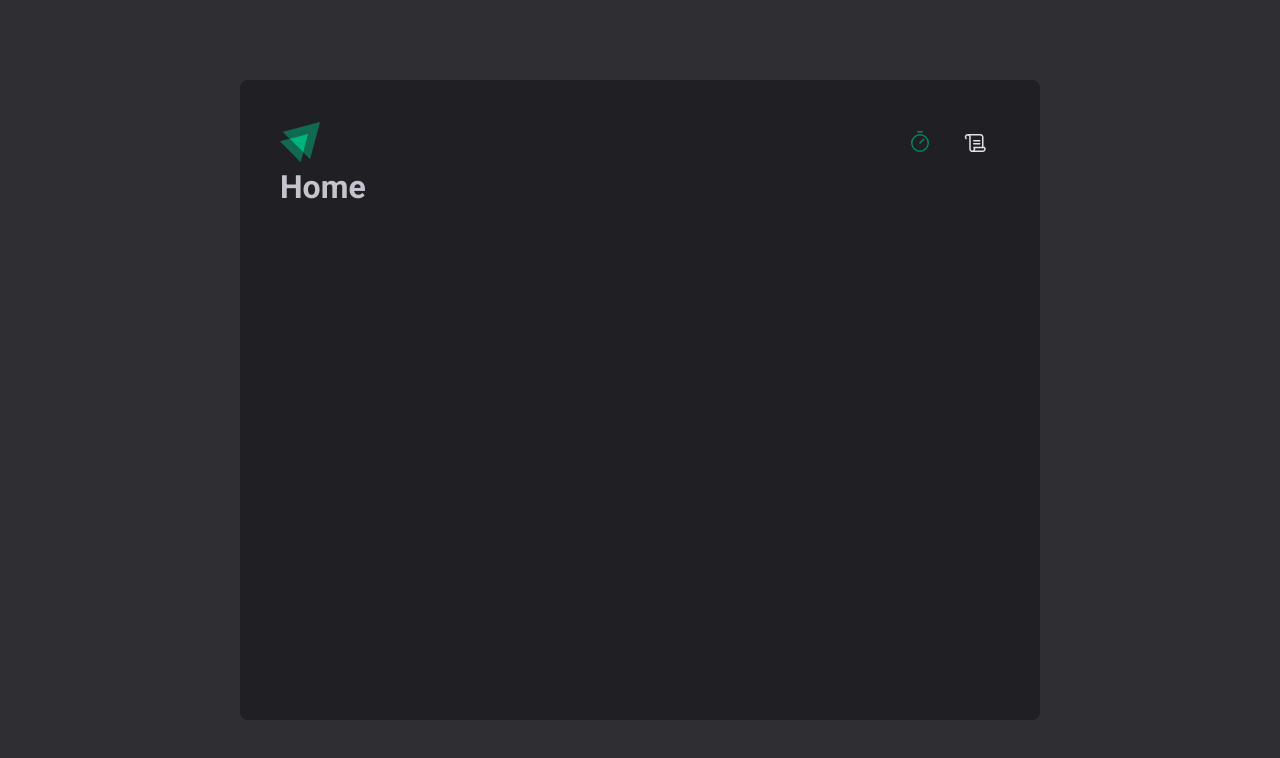
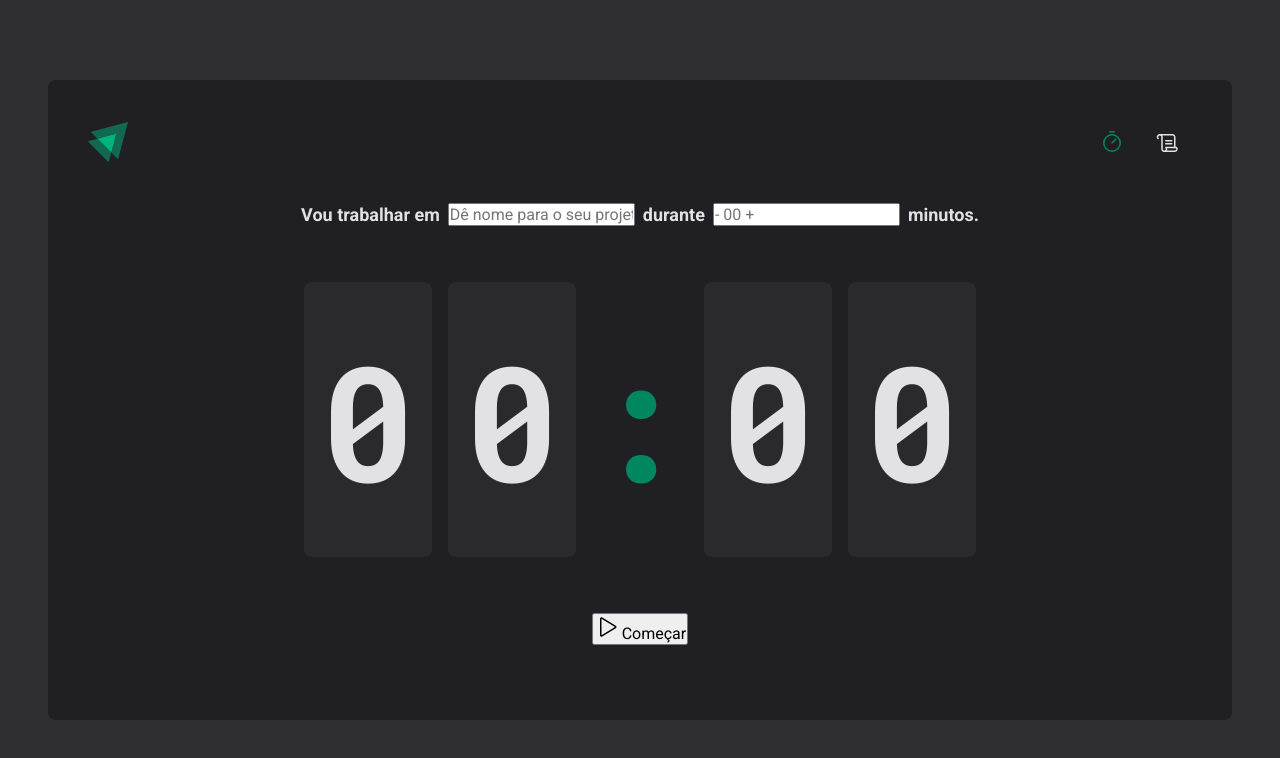
Before and after one commit to philipef-dev/ignite-timer-02, a React (Vite) app: page / in a window 1280 px wide. Shown: the top 758 px of the page. Built offline with nearby package versions, Linux system fonts and the light colour scheme.

Commit message:
Component Home 80% - ok

```diff
--- a/src/layouts/styles.ts
+++ b/src/layouts/styles.ts
@@ -1,7 +1,7 @@
 import styled from "styled-components";
 
 export const LayoutContainer = styled.div`
-    max-width: 100vh;
+    max-width: 74rem;
     height: calc(100vh - 10rem);
     margin: 5rem auto;
     padding: 2.5rem;
--- a/src/pages/Home.tsx
+++ /dev/null
@@ -1,5 +0,0 @@
-export function Home() {
-    return (
-        <h1>Home</h1>
-    )
-}
--- a/src/pages/Home/index.tsx
+++ b/src/pages/Home/index.tsx
@@ -1,5 +1,28 @@
-export function Home () {
+import { Play } from "phosphor-react";
+import { ContDownContainer, FormContainer, HomeContainer, Separator } from "./styles";
+
+export function Home() {
     return (
-        <h1>Home</h1>
+        <HomeContainer>
+            <form action="">
+                <FormContainer>
+                    <label htmlFor="task">Vou trabalhar em</label>
+                    <input type="text" id="task" placeholder="Dê nome para o seu projeto" />
+
+                    <label htmlFor="minutesAmount">durante</label>
+                    <input type="number" id="minutesAmount" placeholder="- 00 +" />
+                    <span>minutos.</span>
+                </FormContainer>
+
+                <ContDownContainer>
+                    <span>0</span>
+                    <span>0</span>
+                    <Separator>:</Separator>
+                    <span>0</span>
+                    <span>0</span>
+                </ContDownContainer>
+                <button> <Play size={24} /> Começar </button>
+            </form>
+        </HomeContainer >
     )
 }
--- a/src/pages/Home/styles.ts
+++ b/src/pages/Home/styles.ts
@@ -0,0 +1,55 @@
+import styled from "styled-components";
+
+export const HomeContainer = styled.main`
+    flex: 1;
+
+    display: flex;
+    flex-direction: column;
+    justify-content: center;
+    align-items: center;
+
+    form {
+        display: flex;
+        flex-direction: column;
+        align-items: center;
+        gap: 3.5rem;
+    }
+`
+
+export const FormContainer = styled.div`
+    width: 100%;
+    display: flex;
+    align-items: center;
+    justify-content: center;
+    gap: 0.5rem;
+    color: ${props => props.theme['gray-100']};
+    font-size: 1.125rem;
+    font-weight: bold;
+    flex-wrap: wrap;
+`;
+
+export const ContDownContainer = styled.div`
+    font-family: 'Roboto Mono', sans-serif;
+    font-weight: bold;
+    font-size: 10rem;
+    color: ${props => props.theme['gray-100']};
+
+    display: flex;
+    gap: 1rem;
+
+    span {
+        padding: 2rem 1rem;
+        background-color: ${props => props.theme['gray-700']};
+        border-radius: 8px;
+    }
+`;
+
+export const Separator = styled.div`
+    padding: 2rem 0;
+    color: ${props => props.theme['green-500']};
+    display: flex;
+    justify-content: center;
+
+
+
+`
```
